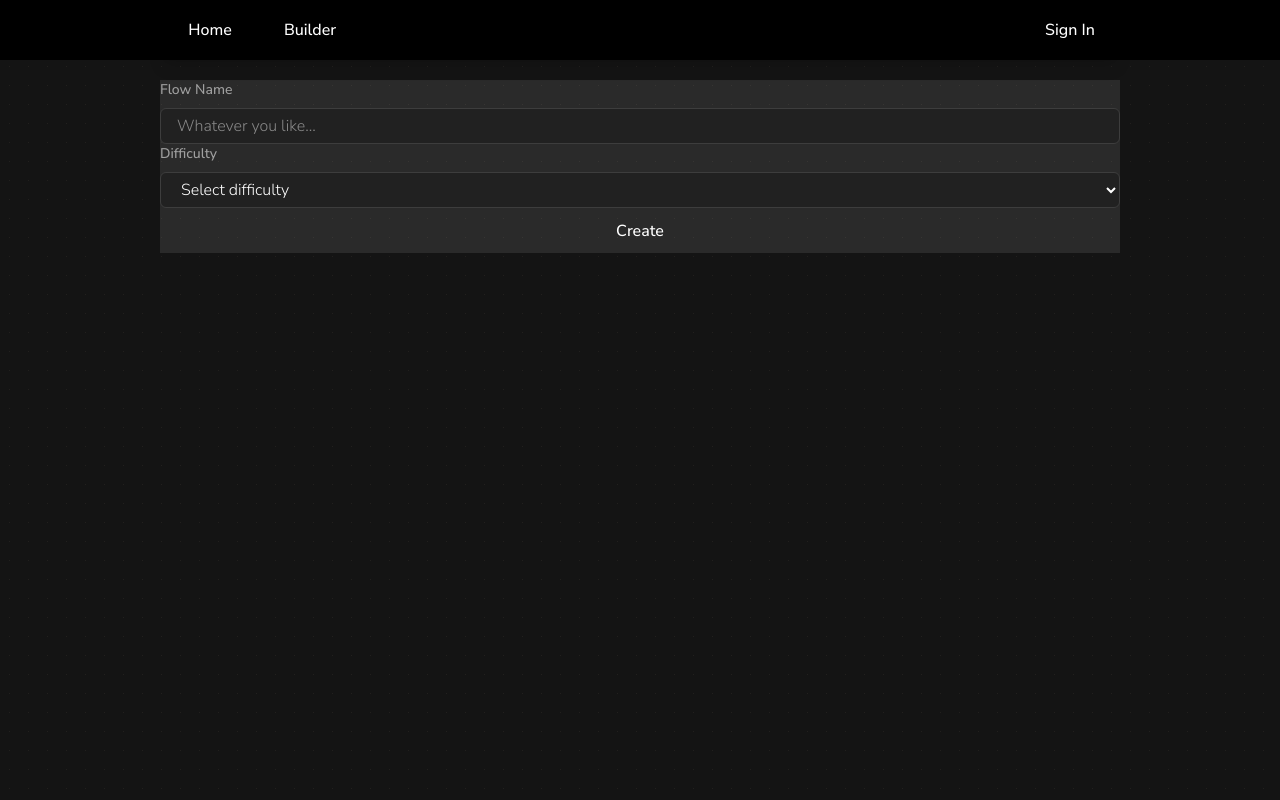
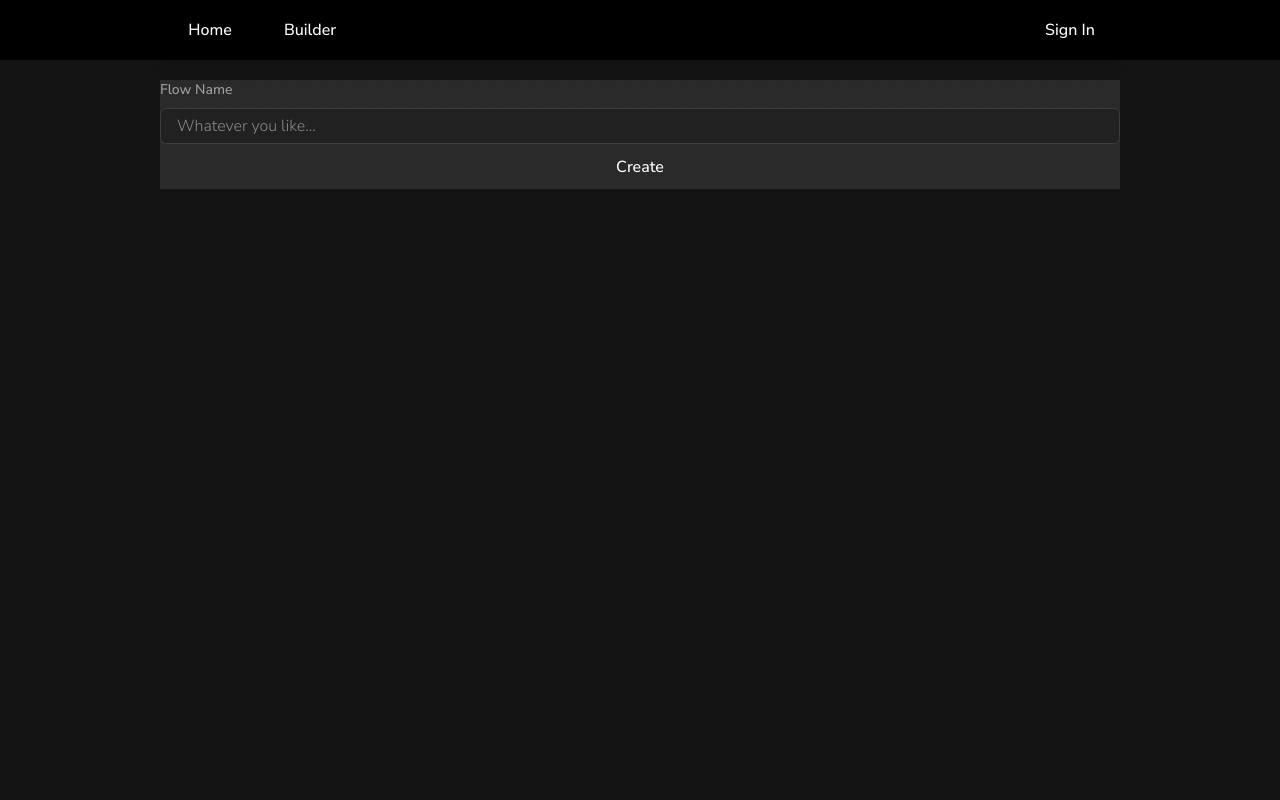
Before and after one commit to sevleo/YoGato-frontend, a React (Vite) app: page /my-flows in a window 1280 px wide. Built offline with nearby package versions, Linux system fonts and the light colour scheme; no server answers.

Commit message:
Disable difficulty field

```diff
--- a/src/components/pages/MyFlows.tsx
+++ b/src/components/pages/MyFlows.tsx
@@ -78,7 +78,7 @@ function MyFlows() {
                   required
                 />
               </div>
-              <div className="flex w-full flex-col items-start justify-center gap-2">
+              {/* <div className="flex w-full flex-col items-start justify-center gap-2">
                 <label
                   htmlFor="flowDifficulty"
                   className="text-sm font-medium text-[#A0A0A0]"
@@ -98,7 +98,7 @@ function MyFlows() {
                   <option value="medium">Medium</option>
                   <option value="hard">Hard</option>
                 </select>
-              </div>
+              </div> */}
               <Button
                 type="submit"
                 componentType="myFlowsCreate"
```
